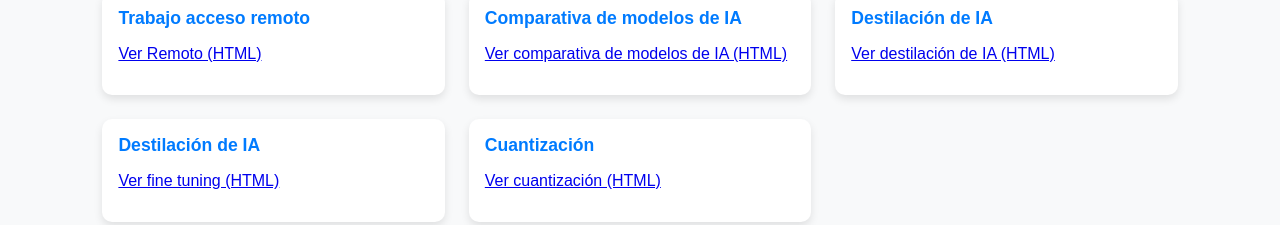
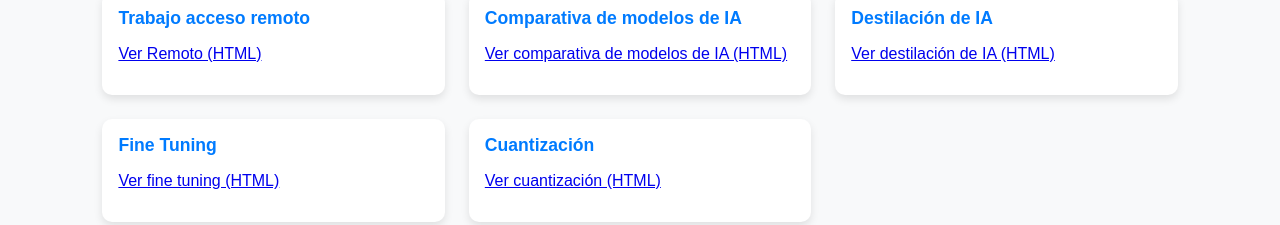
Before and after one commit to izan666/Trabajos_AFH, a plain HTML site: page index.html in a window 1280 px wide. Shown: the part 358-583 px from the top of the page. Drawn offline with Linux system fonts and the light colour scheme.

Commit message:
Update index.html

```diff
--- a/index.html
+++ b/index.html
@@ -111,7 +111,7 @@
         </section>
         <section class="proyecto">
             <div class="contenido">
-                <h2>Destilación de IA</h2>
+                <h2>Fine Tuning</h2>
                 <p><a href="fine_tuning.html" target="_blank">Ver fine tuning (HTML)</a></p>
             </div>
         </section>
```
